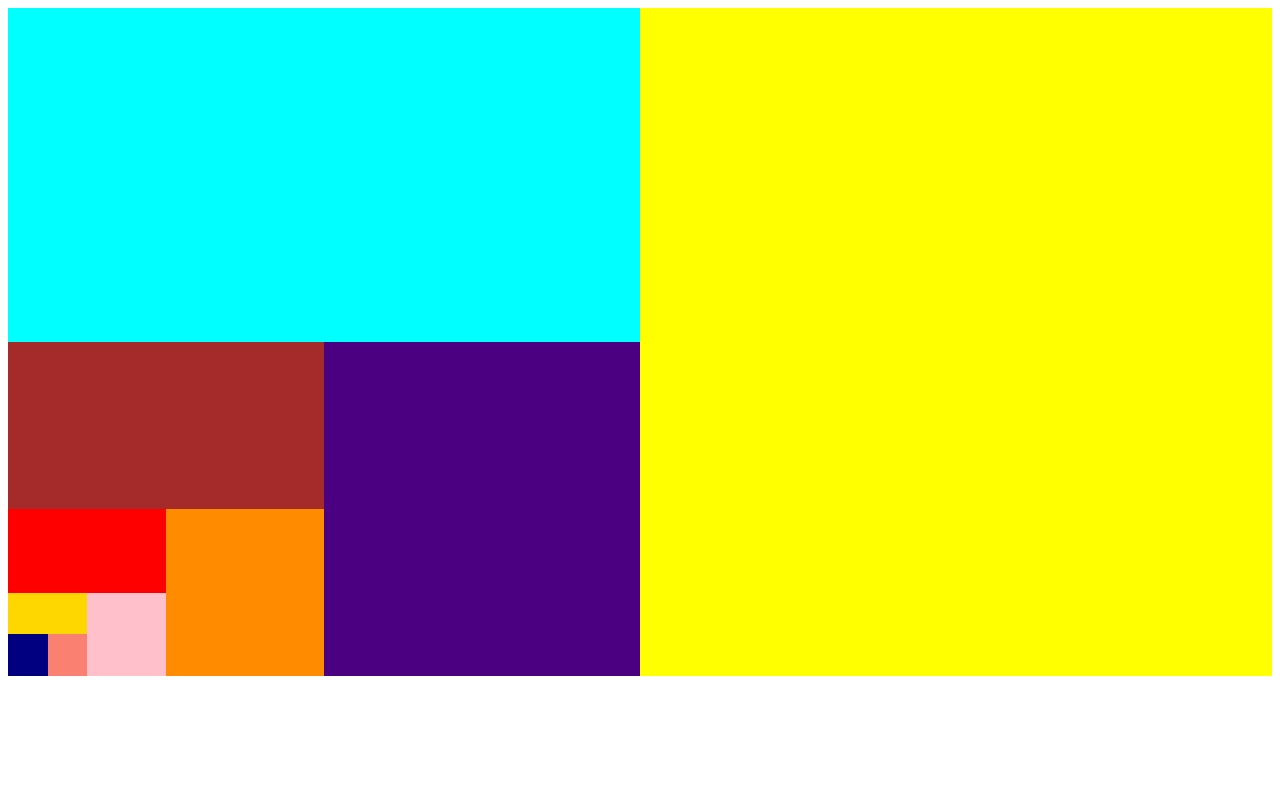
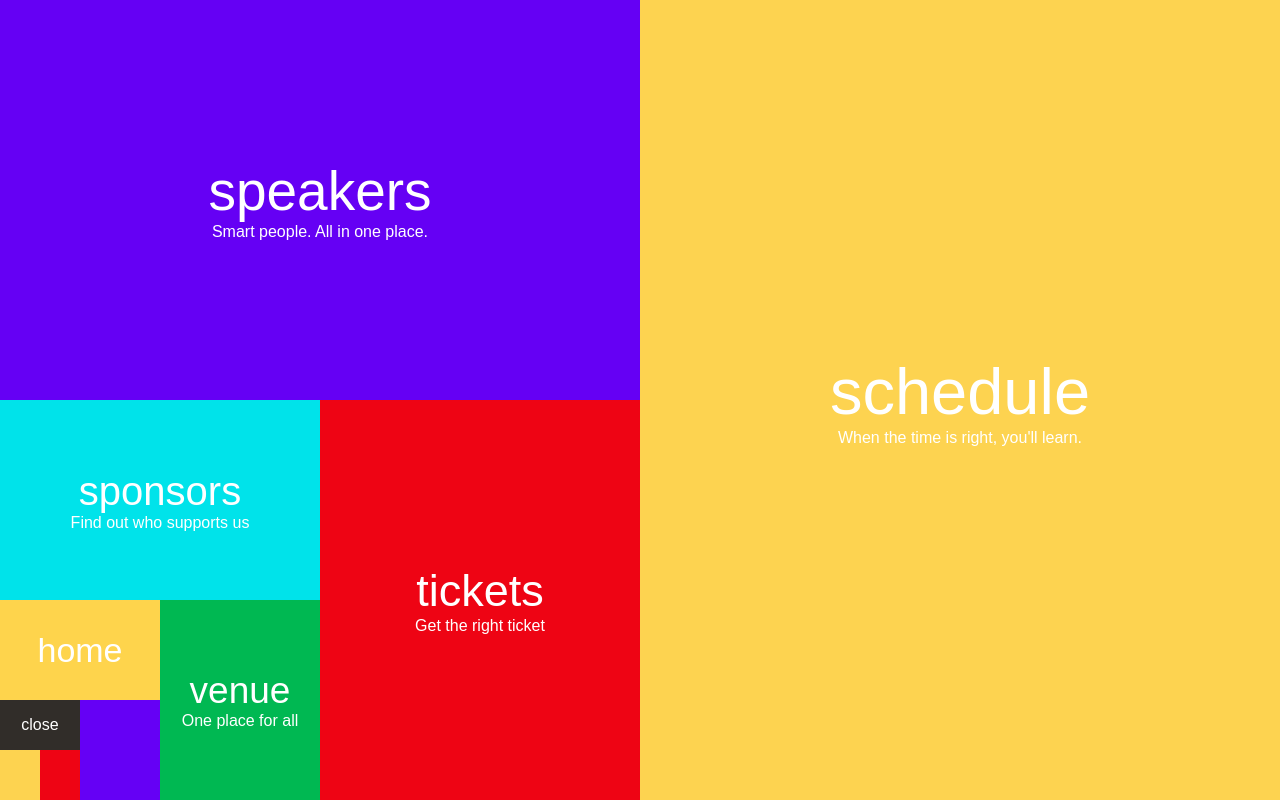
Before and after one commit to anhhao26/anhhao2603.github.io, a plain HTML site: page homework.html in a window 1280 px wide. Drawn offline with Linux system fonts and the light colour scheme.

Commit message:
homework.html

```diff
--- a/homework.html
+++ b/homework.html
@@ -3,153 +3,179 @@
 <head>
     <meta charset="UTF-8">
     <meta name="viewport" content="width=device-width, initial-scale=1.0">
-    <title>Document</title>
+    <title>Baivenha</title>
     <style>
+        * {
+            margin: 0;
+            padding: 0;
+            box-sizing: border-box;
+        }
+        body {
+            font-family: Arial, sans-serif;
+        }
+        span {
+            font-size: 1rem;
+            color: rgb(255, 255, 255);
+        }
+        h1, h2, h3, h4, h5, h6, h7 {
+            font-family: "Google Sans" Roboto, arial, sans-serif;
+            font-weight: 400;
+            color: rgb(255, 255, 255);
+        }
+        h1 {
+            font-size: 65px;
+        }
+        h2 {
+            font-size: 55px;
+        }
+        h3 {
+            font-size: 45px;
+        }
+        h4 {
+            font-size: 40px;
+        }
+        h5 {
+            font-size: 37px;
+        }
+        h6 {
+            font-size: 34px;
+        }
+
         .container {
             display: grid;
-            grid-template-columns: 1fr 1fr;
-            height: 668px;
-            width: auto;
+            grid-template-columns: repeat(2, 1fr);
+            height: 100vh;
+            gap: 0;
         }
-
-        .box1 {
+        .box-1, .box-3, .box-5, .box-7 {
             display: grid;
-            background-color: rgb(60, 71, 173);
-
+            grid-template-rows: repeat(2, 1fr);
         }
-
-        .box2 {
-            background-color: yellow;
+        .box-2, .box-4, .box-6, .box-8 {
+            display: grid;
+            grid-template-columns: repeat(2, 1fr);
         }
-
-        .box3 {
-            background-color: aqua;
+        .schedule {
+            display: flex;
+            background-color: #fdd350;
+            flex-direction: column;
+            justify-content: center;
+            align-items: center;
         }
-
-        .box4 {
-            display: grid;
-            grid-template-columns: 1fr 1fr;
-            background-color: rgb(85, 219, 27);
-
+        .speakers {
+            background-color: #6500f4;
+            display: flex;
+            flex-direction: column;
+            justify-content: center;
+            align-items: center;
         }
-
-        .box5 {
-            display: grid;
-            background-color: rgb(245, 114, 240);
-
-            grid-template-rows: 1fr 1fr;
+        .tickets {
+            background-color: #ee0414;
+            display: flex;
+            flex-direction: column;
+            justify-content: center;
+            align-items: center;
         }
-
-        .box6 {
-            background-color: indigo;
+        .sponsors {
+            background-color: #00e3ea;
+            display: flex;
+            flex-direction: column;
+            justify-content: center;
+            align-items: center;
         }
-
-        .box7 {
-            background-color: brown;
+        .venue {
+            background-color: #00b852;
+            display: flex;
+            flex-direction: column;
+            justify-content: center;
+            align-items: center;
         }
-
-        .box8 {
-            display: grid;
-            grid-template-columns: 1fr 1fr;
-            background-color: rgb(50, 147, 171);
-
+        .home {
+            background-color: #fed44c;
+            display: flex;
+            flex-direction: column;
+            justify-content: center;
+            align-items: center;
         }
-
-        .box9 {
-            display: grid;
-            grid-template-rows: 1fr 1fr;
-            background-color: rgb(255, 167, 105);
-
+        .block-purple {
+            background-color: #6500f5;
         }
-
-        .box10 {
-            background-color: darkorange;
+        .close {
+            background-color: #312d29;
+            display: flex;
+            flex-direction: column;
+            justify-content: center;
+            align-items: center;
         }
-
-        .box11 {
-            background-color: red;
+        .box-end {
+            background-color: #fdd350;
         }
-
-        .box12 {
-            display: grid;
-            background-color: rgb(12, 139, 159);
-
-            grid-template-columns: 1fr 1fr;
+        .box-end2 {
+            background-color: #ee0414;
         }
-
-        .box13 {
-            display: grid;
-            background-color: rgb(147, 194, 20);
-
-            grid-template-rows: 1fr 1fr;
+        @media (max-width: 900px) {
+            .container {
+                grid-template-rows: 2fr 1fr;
+                grid-template-columns: auto;
+            }
         }
-
-        .box14 {
-            background-color: pink;
-        }
-
-        .box15 {
-            background-color: gold;
-        }
-
-        .box16 {
-            background-color: rgb(162, 25, 167);
-            display: grid;
-            grid-template-columns: 1fr 1fr;
-        }
-
-        .box17 {
-            background-color: navy;
-        }
-
-        .box18 {
-            background-color: salmon;
-        }
-
-        /* Responsive design */
-        @media (max-width: 900px) {
-            .container, .box1, .box2, .box3,.box4, .box5, .box6, .box7, .box8,.box9, .box10, .box11, .box12, .box13, .box14,.box15, .box16, .box17, .box18 {
-                width: 380px;
-                height: 380px;
+        @media (max-width: 500px){
+            .container-2 {
+                grid-template-rows: 2fr 1fr;
+                grid-template-columns: auto;
             }
         }
 
-        @media (max-width: 500px) {
-            .container, .box1, .box2, .box3,.box4, .box5, .box6, .box7, .box8,.box9, .box10, .box11, .box12, .box13, .box14,.box15, .box16, .box17, .box18 {
-                width: 240px;
-                height: 240px;
-            }
-        }
+
     </style>
 </head>
 <body>
     <div class="container">
-        <div class="box1">
-            <div class="box3"></div>
-            <div class="box4">
-                <div class="box5">
-                    <div class="box7"></div>
-                    <div class="box8">
-                        <div class="box9">
-                            <div class="box11"></div>
-                            <div class="box12">
-                                <div class="box13">
-                                    <div class="box15"></div>
-                                    <div class="box16">
-                                        <div class="box17"></div>
-                                        <div class="box18"></div>
+        <div class="box-1">
+            <div class="speakers">
+                <h2>speakers</h2>
+                <span>Smart people. All in one place.</span>
+            </div>
+            <div class="box-2">
+                <div class="box-3">
+                    <div class="sponsors">
+                        <h4>sponsors</h4>
+                        <span>Find out who supports us</span>
+                    </div>
+                    <div class="box-4">
+                        <div class="box-5">
+                            <div class="home">
+                                <h6>home</h6>
+                            </div>
+                            <div class="box-6">
+                                <div class="box-7">
+                                    <div class="close">
+                                        <h7>close</h7>
+                                    </div>
+                                    <div class="box-8">
+                                        <div class="box-end"></div>
+                                        <div class="box-end2"></div>
                                     </div>
                                 </div>
-                                <div class="box14"></div>
+                                <div class="block-purple"></div>
                             </div>
                         </div>
-                        <div class="box10"></div>
+                        <div class="venue">
+                            <h5>venue</h5>
+                            <span>One place for all</span>
+                        </div>
                     </div>
                 </div>
-                <div class="box6"></div>
+                <div class="tickets">
+                    <h3>tickets</h3>
+                    <span>Get the right ticket</span>
+                </div>
             </div>
         </div>
-        <div class="box2"></div>
+        <div class="schedule">
+            <h1>schedule</h1>
+            <span>When the time is right, you'll learn.</span>
+        </div>
     </div>
 </body>
 </html>
```
